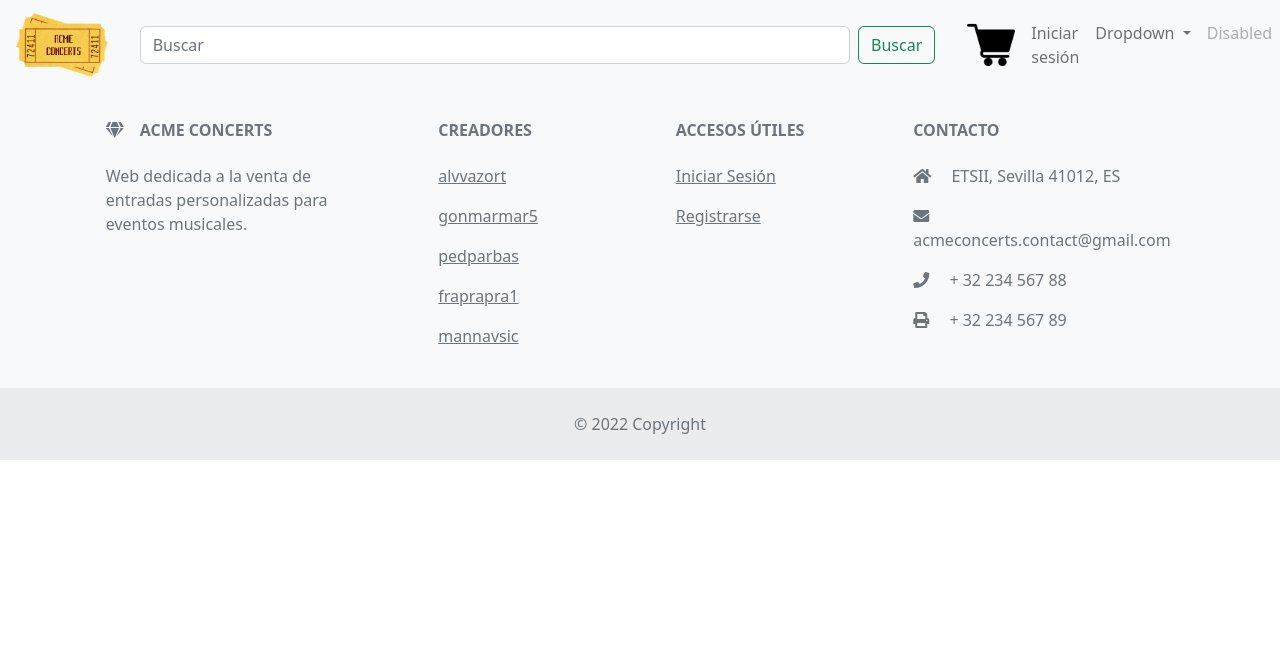
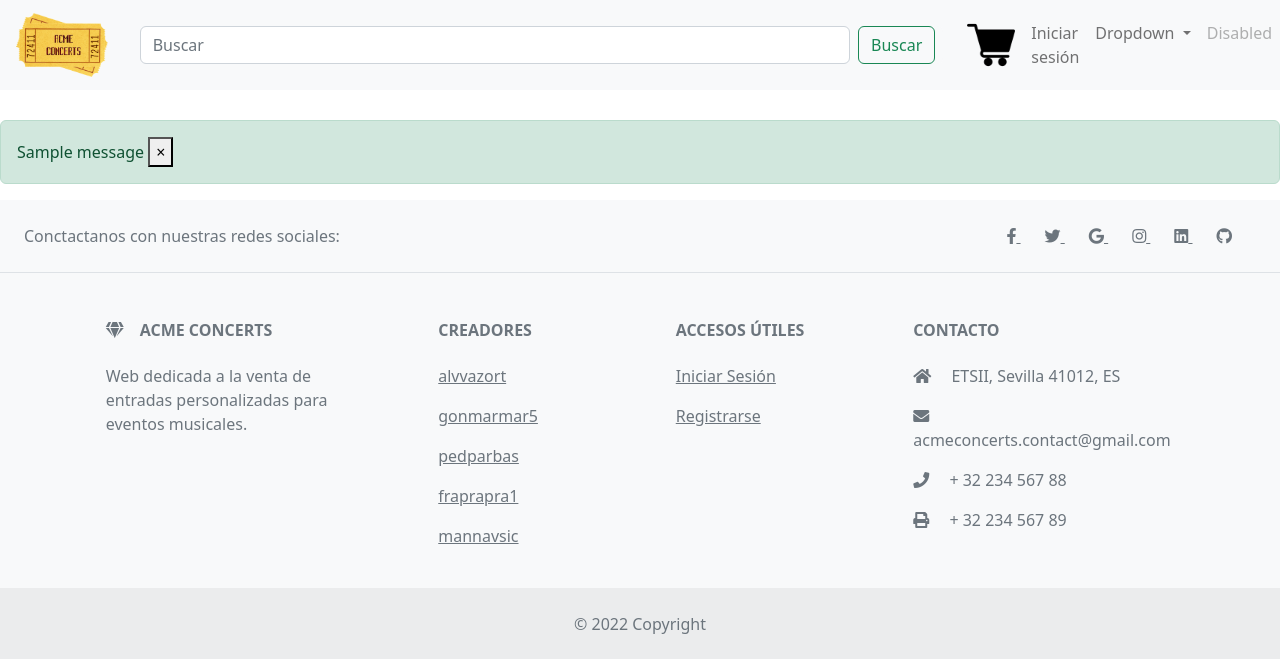
Before and after one commit to AcmeConcerts/Acme-Concerts, a Django app: page /tickets in a window 1280 px wide. Shown: the top 659 px of the page. Run offline with Django 4.2, Linux system fonts and the light colour scheme; tables that the repository leaves empty hold one stand-in row (values such as "Sample post"); one stand-in notice (Sample message) is shown; some libraries are stand-ins or nearby versions.

Commit message:
style: Added message after adding/removing ticket

```diff
--- a/main/templates/base.html
+++ b/main/templates/base.html
@@ -59,7 +59,18 @@
         </header>
         <!-- Header -->
 
-
+        <div style="margin-top:15vh">
+          {% if messages %}
+              {% for message in messages %}
+              <div class="alert alert-{{ message.tags }} alert-dismissible fade show" role="alert">
+                {{ message }}
+                <button type="button" class="close" data-dismiss="alert" aria-label="Close">
+                  <span aria-hidden="true">&times;</span>
+                </button>
+              </div>
+              {% endfor %}
+          {% endif %}
+          </div>
 
         {% block content %}
         {% endblock content %}
--- a/main/templates/product.html
+++ b/main/templates/product.html
@@ -3,7 +3,7 @@
 {% block content %}
 
 
-<main class="mt-5 pt-4">
+<main class="mt-2 pt-2">
   <div class="container dark-grey-text mt-5">
 
     <!--Grid row-->
```
Also changed, not shown: main/templates/home.html (+4 -7 lines), db.sqlite3.
